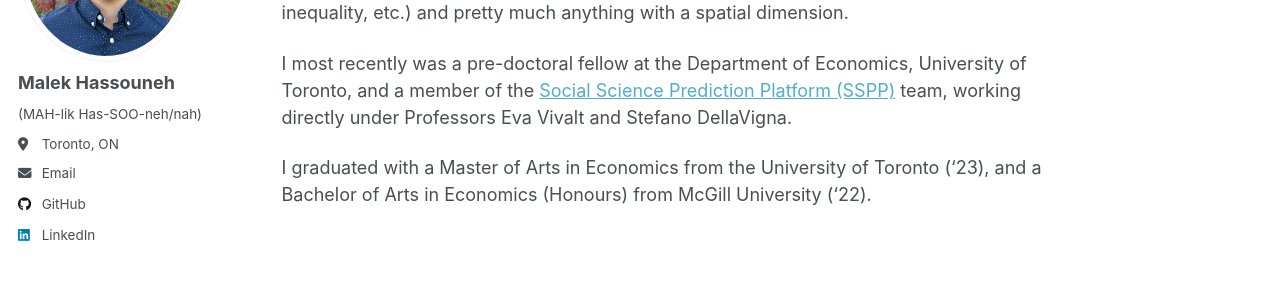
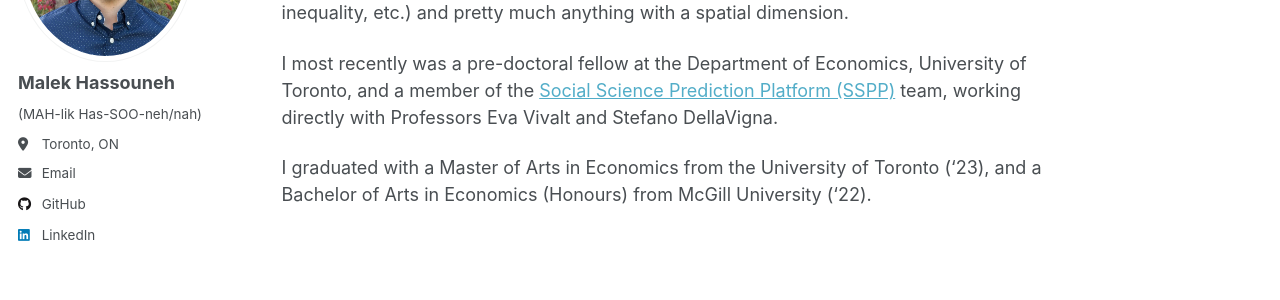
Before and after one commit to malekhassouneh/malekhassouneh.github.io, a Jekyll site: the page built from _pages/about.md, in a window 1280 px wide. Shown: the part 231-531 px from the top of the page. Built offline with Jekyll 4.4.1, drawn with Linux system fonts in a browser that asks for light colours; a script that is not in the unit is left out.

```diff
--- a/_pages/about.md
+++ b/_pages/about.md
@@ -11,7 +11,7 @@ Hello! This is a personal webpage where I (attempt to) document some interesting
 
 I spend most of my time reading cool papers in econometric theory, but I'm also interested in many of the subtopics of labor and public economics (migration, tax competition, inequality, etc.) and pretty much anything with a spatial dimension.
 
-I most recently was a pre-doctoral fellow at the Department of Economics, University of Toronto, and a member of the <span style = "color: black">[Social Science Prediction Platform (SSPP)](https://socialscienceprediction.org/)</span> team, working directly under Professors Eva Vivalt and Stefano DellaVigna.
+I most recently was a pre-doctoral fellow at the Department of Economics, University of Toronto, and a member of the <span style = "color: black">[Social Science Prediction Platform (SSPP)](https://socialscienceprediction.org/)</span> team, working directly with Professors Eva Vivalt and Stefano DellaVigna.
 
 I graduated with a Master of Arts in Economics from the University of Toronto ('23), and a Bachelor of Arts in Economics (Honours) from McGill University ('22).
 
```
Also changed, not shown: _pages/code.md (+2 -2 lines).
